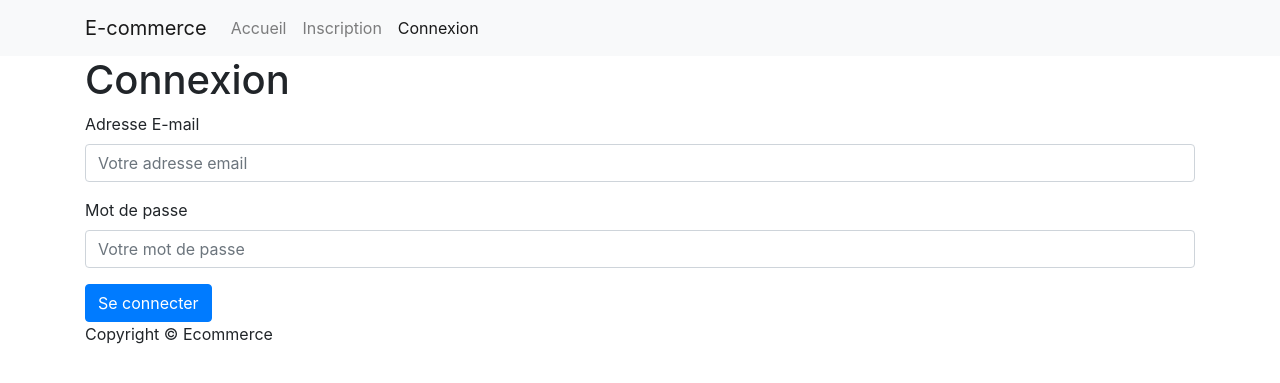
After one commit to Cyrhades/node-ecommerce-cda08, a Node server app: page /connexion in a window 1280 px wide. The commit adds this page. Shown: the top 383 px of the page. Run offline with Node 20, Linux system fonts and the light colour scheme; some libraries are stand-ins or nearby versions.

Commit message:
Ajout de la connexion + session et déconnexion

```diff
--- a/app/config.js
+++ b/app/config.js
@@ -1,5 +1,6 @@
 module.exports = {
-    port_http : process.env.PORT || 8080,
+    appKey : '71d678ac27a35ed3971659e5cc81fba87e669c78',
+    port_http : process.env.PORT || 8888,
     db : {
         user : 'root',
         pwd: 'KIVhIU3rwKipXA4z',
--- a/app/routes.js
+++ b/app/routes.js
@@ -8,10 +8,23 @@ module.exports = (app) => {
         let Controller = require('../src/controllers/Register.js');
         (new Controller).index(req, res);
     });
-
-
     app.post('/inscription', (req, res) => {
         let Controller = require('../src/controllers/Register.js');
         (new Controller).form(req, res);
     });
+
+
+    app.get('/connexion', (req, res) => {
+        let Controller = require('../src/controllers/Authenticated.js');
+        (new Controller).index(req, res);
+    });
+    app.post('/connexion', (req, res) => {
+        let Controller = require('../src/controllers/Authenticated.js');
+        (new Controller).form(req, res);
+    });
+
+    app.get('/deconnexion', (req, res) => {
+        let Controller = require('../src/controllers/Authenticated.js');
+        (new Controller).disconnect(req, res);
+    });
 };
--- a/package.json
+++ b/package.json
@@ -5,9 +5,11 @@
     "dev": "browser-refresh server.js"
   },
   "dependencies": {
+    "bcryptjs": "^2.4.3",
     "body-parser": "^1.19.0",
     "browser-refresh": "^1.7.3",
     "express": "^4.17.1",
+    "express-session": "^1.17.2",
     "mongoose": "^6.0.10",
     "pug": "^3.0.2"
   }
--- a/server.js
+++ b/server.js
@@ -16,6 +16,14 @@ db.once('open', () => {
    console.log(`connexion OK !`);
 });
 
+//--------------------------------------------------------------------
+//      Ajout du midlleware express session
+//--------------------------------------------------------------------
+const session = require('express-session');
+app.use(session({
+    secret: config.appKey, resave:false, saveUninitialized:false,
+    cookie: {maxAge: 3600000}
+}));
 
 //--------------------------------------------------------------------
 //      Mise en place du moteur de template
@@ -27,7 +35,10 @@ app.set('view engine', 'pug');
 // Middleware opermettant de passer des informations à toutes les vues
 //--------------------------------------------------------------------
 app.use((req, res, next) => {
+    // envoi la route courante à la vue
     res.locals.route = req._parsedUrl.pathname;
+    // envoi les sessions à la vue
+    res.locals.session = req.session;
     next();
 });
 
--- /dev/null
+++ b/src/controllers/Authenticated.js
@@ -0,0 +1,48 @@
+const UserModel = require('../models/User');
+module.exports = class  {
+
+    index(req, res) {
+        res.render('user/authenticated');
+    }
+
+    form(req, res) {
+        let error = null;
+        if(typeof req.body != 'undefined') {
+            if(typeof req.body.email === 'undefined' || typeof req.body.email !== 'string' )  {
+                error = `Votre adresse email n'est pas correcte`;
+            }
+            else  if(typeof req.body.password === 'undefined' || typeof req.body.password !== 'string' )  {
+                error = `Votre mot de passe ne peut pas être vide`;
+            }
+            if(!error)  {
+                let User = new UserModel();
+                User.findByEmail(req.body.email).then((user) => {
+                    if (!user) {
+                        res.render('user/authenticated',{ error: `Votre adresse email n'est pas reconnue`});
+                    } else {
+                        let bcrypt = require('bcryptjs');
+                        if(bcrypt.compareSync(req.body.password, user.password)) {
+                            res.render('user/authenticated',{ error: `Votre mot de passe est incorrect` });
+                        } else {
+                            user.password = null;
+                            req.session.user = user;
+                            res.redirect('/');
+                        }
+                    }
+                });
+            } else {
+                res.render('user/authenticated',{
+                    error: error,
+                    email : req.body.email
+                });
+            }
+        } else {
+            res.render('user/register',{ error: `Le formulaire n'pas été soumis correctement.` });
+        }
+    }
+
+    disconnect(req, res) {
+        req.session.destroy();
+        res.redirect('/');
+    }
+}
--- a/src/models/User.js
+++ b/src/models/User.js
@@ -10,4 +10,8 @@ module.exports = class User {
     async emailExists(email) {
         return await UserMongo.findOne({email}) ? true : false;
     }
+
+    async findByEmail(email) {
+        return await UserMongo.findOne({email});
+    }
 }
--- a/templates/layout.pug
+++ b/templates/layout.pug
@@ -13,11 +13,19 @@ html(lang="fr")
                     a.navbar-brand(href="/") E-commerce
                     .collapse.navbar-collapse
                         ul.navbar-nav
-                            li
+                            li.nav-item
                                 a.nav-link(href="/" class=route=='/'?'active':'') Accueil
-                            li
-                                a.nav-link(href="/inscription" class=route=='/inscription'?'active':'') Inscription
+                            if session.user
+                                li.nav-item
+                                    a.nav-link(href="/deconnexion" class=route=='/deconnexion'?'active':'') Déonnexion
+                            else
+                                li.nav-item
+                                    a.nav-link(href="/inscription" class=route=='/inscription'?'active':'') Inscription
+                                li.nav-item
+                                    a.nav-link(href="/connexion" class=route=='/connexion'?'active':'') Connexion
 
+        if session.user
+            .container Bienvenue #{session.user.firstname}
         block content
 
         footer
--- /dev/null
+++ b/templates/user/authenticated.pug
@@ -0,0 +1,17 @@
+extends ../layout.pug
+
+block content
+    .container
+        h1 Connexion
+        if error
+            .alert.alert-danger
+                = error
+        form(method="post")
+            .form-group
+                label(for="email") Adresse E-mail
+                input.form-control(type="email" id="email" value=email name="email" placeholder="Votre adresse email" required)
+            .form-group
+                label(for="password") Mot de passe
+                input.form-control(type="password" id="password" name="password" placeholder="Votre mot de passe" required)
+
+            button.btn.btn-primary(type="submit") Se connecter
```
Also changed, not shown: 1 other file.
